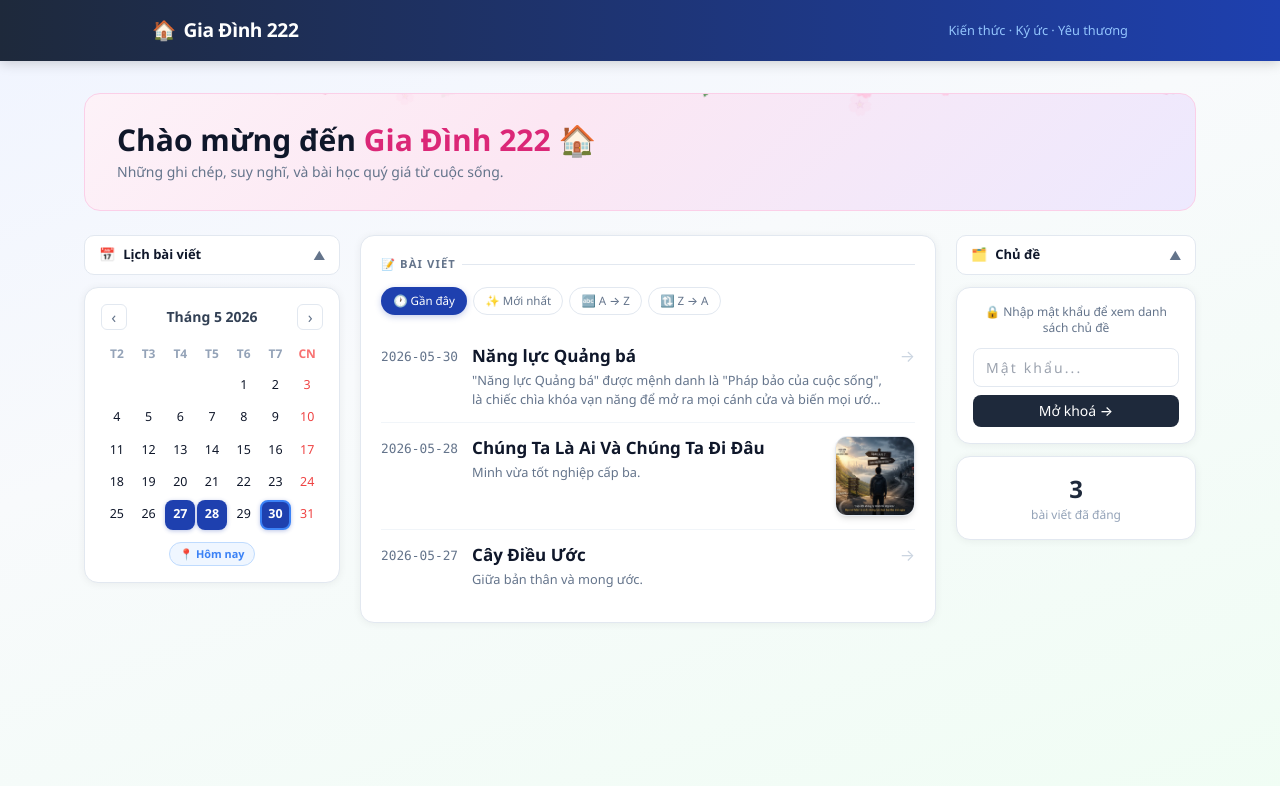
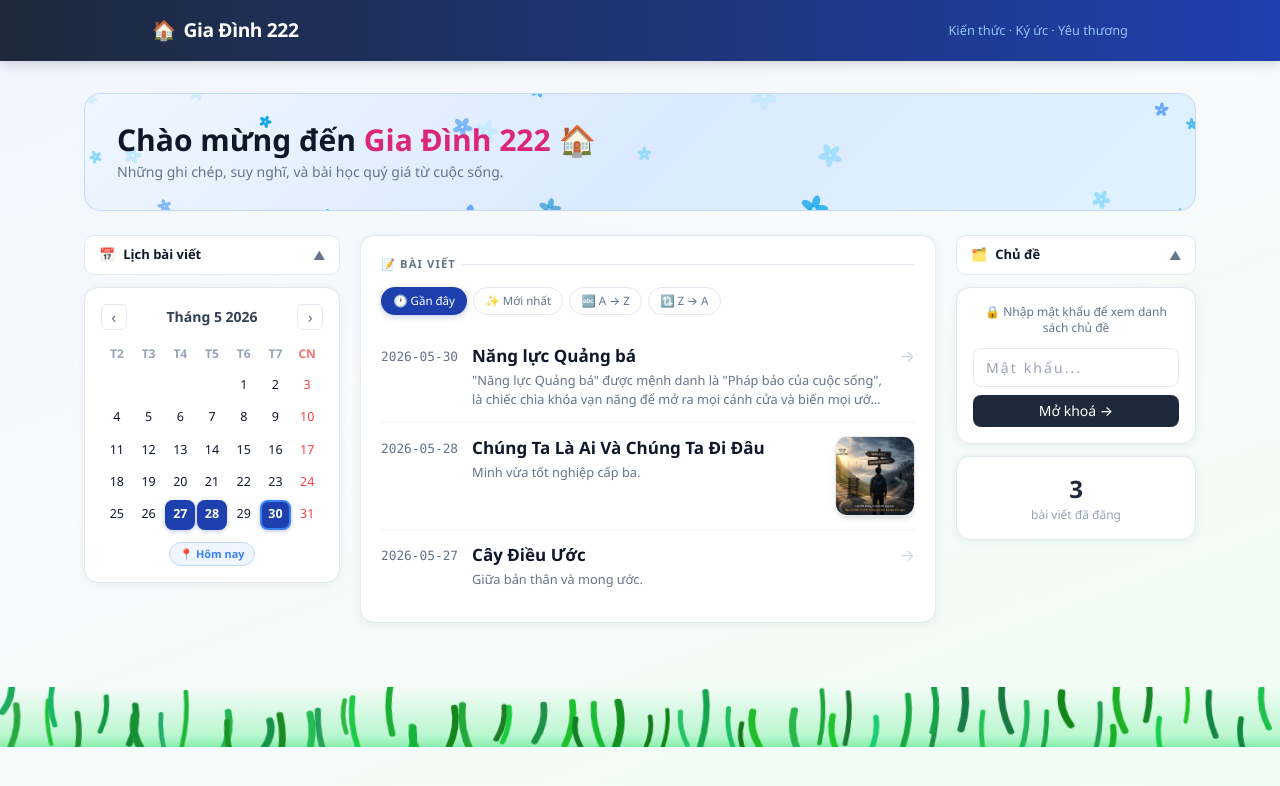
Before and after one commit to vodaivan/obsidian-garden, a Next.js app: page / in a window 1280 px wide. Shown: the top 786 px of the page. Built offline with nearby package versions, Linux system fonts and the light colour scheme.

Commit message:
feat: blue flower petals, mouse sparkle trail, grass footer

```diff
--- a/app/globals.css
+++ b/app/globals.css
@@ -242,9 +242,10 @@ body {
 /* ── CHERRY BLOSSOM ── */
 .hero-banner {
   position: relative; overflow: hidden;
-  background: linear-gradient(135deg, #fdf2f8 0%, #fce7f3 40%, #ede9fe 100%);
+  background: linear-gradient(135deg, #eff6ff 0%, #dbeafe 50%, #e0f2fe 100%);
   border-radius: 16px; padding: 1.75rem 2rem; margin-bottom: 1.5rem;
-  border: 1px solid #fbcfe8;
+  border: 1px solid #bfdbfe;
+  min-height: 110px;
 }
 .petal {
   position: absolute; top: -40px;
--- a/app/layout.tsx
+++ b/app/layout.tsx
@@ -1,5 +1,7 @@
 import type { Metadata } from 'next'
 import './globals.css'
+import MouseTrail from '@/components/MouseTrail'
+import GrassFooter from '@/components/GrassFooter'
 
 export const metadata: Metadata = {
   title: 'Gia Đình 222',
@@ -32,7 +34,9 @@ export default function RootLayout({ children }: { children: React.ReactNode })
             <span className="tagline hidden sm:block">Kiến thức · Ký ức · Yêu thương</span>
           </div>
         </header>
+        <MouseTrail />
         <main>{children}</main>
+        <GrassFooter />
       </body>
     </html>
   )
--- /dev/null
+++ b/components/BluePetals.tsx
@@ -0,0 +1,110 @@
+'use client'
+
+import { useEffect, useRef } from 'react'
+
+interface Petal {
+  x: number; y: number; size: number
+  speedY: number; speedX: number
+  rotation: number; rotSpeed: number
+  opacity: number; color: string
+}
+
+const BLUES = ['#38bdf8','#0ea5e9','#7dd3fc','#bae6fd','#0284c7','#60a5fa']
+
+export default function BluePetals() {
+  const canvasRef = useRef<HTMLCanvasElement>(null)
+
+  useEffect(() => {
+    const canvas = canvasRef.current
+    if (!canvas) return
+    const ctx = canvas.getContext('2d')
+    if (!ctx) return
+
+    let w = canvas.offsetWidth
+    let h = canvas.offsetHeight
+    canvas.width = w
+    canvas.height = h
+
+    const petals: Petal[] = []
+
+    function makePetal(): Petal {
+      return {
+        x: Math.random() * w,
+        y: -20,
+        size: 4 + Math.random() * 7,
+        speedY: 0.6 + Math.random() * 1.2,
+        speedX: (Math.random() - 0.5) * 0.8,
+        rotation: Math.random() * Math.PI * 2,
+        rotSpeed: (Math.random() - 0.5) * 0.06,
+        opacity: 0.5 + Math.random() * 0.5,
+        color: BLUES[Math.floor(Math.random() * BLUES.length)],
+      }
+    }
+
+    // Draw a 5-petal flower
+    function drawFlower(ctx: CanvasRenderingContext2D, p: Petal) {
+      ctx.save()
+      ctx.globalAlpha = p.opacity
+      ctx.translate(p.x, p.y)
+      ctx.rotate(p.rotation)
+      ctx.fillStyle = p.color
+
+      for (let i = 0; i < 5; i++) {
+        ctx.save()
+        ctx.rotate((i * Math.PI * 2) / 5)
+        ctx.beginPath()
+        ctx.ellipse(0, -p.size * 0.65, p.size * 0.35, p.size * 0.65, 0, 0, Math.PI * 2)
+        ctx.fill()
+        ctx.restore()
+      }
+      // center dot
+      ctx.fillStyle = '#fff'
+      ctx.globalAlpha = p.opacity * 0.8
+      ctx.beginPath()
+      ctx.arc(0, 0, p.size * 0.2, 0, Math.PI * 2)
+      ctx.fill()
+
+      ctx.restore()
+    }
+
+    // Seed initial petals spread across screen
+    for (let i = 0; i < 22; i++) {
+      const p = makePetal()
+      p.y = Math.random() * h
+      petals.push(p)
+    }
+
+    let raf: number
+    function animate() {
+      ctx.clearRect(0, 0, w, h)
+      for (let i = petals.length - 1; i >= 0; i--) {
+        const p = petals[i]
+        p.y += p.speedY
+        p.x += p.speedX + Math.sin(p.y * 0.02) * 0.4
+        p.rotation += p.rotSpeed
+        drawFlower(ctx, p)
+        if (p.y > h + 20) petals.splice(i, 1, makePetal())
+      }
+      raf = requestAnimationFrame(animate)
+    }
+
+    animate()
+
+    const ro = new ResizeObserver(() => {
+      w = canvas.offsetWidth
+      h = canvas.offsetHeight
+      canvas.width = w
+      canvas.height = h
+    })
+    ro.observe(canvas)
+
+    return () => { cancelAnimationFrame(raf); ro.disconnect() }
+  }, [])
+
+  return (
+    <canvas
+      ref={canvasRef}
+      className="absolute inset-0 w-full h-full rounded-2xl pointer-events-none"
+    />
+  )
+}
--- /dev/null
+++ b/components/GrassFooter.tsx
@@ -0,0 +1,66 @@
+'use client'
+
+export default function GrassFooter() {
+  // 60 grass blades with varied heights and animation delays
+  const blades = Array.from({ length: 60 }, (_, i) => ({
+    id: i,
+    left: (i / 60) * 100 + (Math.random() * 1.8 - 0.9),
+    height: 28 + Math.random() * 28,
+    width: 3 + Math.random() * 3,
+    delay: (Math.random() * 2).toFixed(2),
+    duration: (1.8 + Math.random() * 1.4).toFixed(2),
+    color: `hsl(${120 + Math.random() * 30}, ${60 + Math.random() * 20}%, ${28 + Math.random() * 18}%)`,
+    bend: Math.random() > 0.5 ? 1 : -1,
+  }))
+
+  return (
+    <div
+      style={{
+        position: 'relative',
+        width: '100%',
+        height: '60px',
+        overflow: 'hidden',
+        marginTop: '2rem',
+        background: 'linear-gradient(to bottom, transparent 0%, #bbf7d0 80%, #86efac 100%)',
+      }}
+    >
+      <style>{`
+        @keyframes sway {
+          0%,100% { transform: rotate(0deg); transform-origin: bottom center; }
+          25%      { transform: rotate(4deg); transform-origin: bottom center; }
+          75%      { transform: rotate(-4deg); transform-origin: bottom center; }
+        }
+        .blade { animation: sway linear infinite; }
+      `}</style>
+
+      <svg
+        viewBox={`0 0 1000 60`}
+        preserveAspectRatio="none"
+        style={{ width: '100%', height: '100%', position: 'absolute', bottom: 0 }}
+      >
+        {blades.map(b => {
+          const x = b.left * 10  // map 0-100% → 0-1000
+          const bx = b.bend * b.width * 1.5
+          return (
+            <g key={b.id}>
+              <style>{`
+                #blade-${b.id} {
+                  animation: sway ${b.duration}s ${b.delay}s ease-in-out infinite;
+                  transform-origin: ${x}px 60px;
+                }
+              `}</style>
+              <path
+                id={`blade-${b.id}`}
+                d={`M${x},60 Q${x + bx},${60 - b.height * 0.5} ${x + bx * 0.6},${60 - b.height}`}
+                stroke={b.color}
+                strokeWidth={b.width}
+                fill="none"
+                strokeLinecap="round"
+              />
+            </g>
+          )
+        })}
+      </svg>
+    </div>
+  )
+}
--- a/components/HomePage.tsx
+++ b/components/HomePage.tsx
@@ -4,7 +4,7 @@ import { useState } from 'react'
 import Calendar from './Calendar'
 import PostList from './PostList'
 import TopicSidebar from './TopicSidebar'
-import CherryBlossom from './CherryBlossom'
+import BluePetals from './BluePetals'
 
 interface Post { slug: string; title: string; date: string; description: string; topic: string; firstImage: string }
 
@@ -26,7 +26,7 @@ export default function HomePage({ posts, postsByDate }: Props) {
     <div className="max-w-6xl mx-auto px-3 sm:px-5 py-6 sm:py-8">
       {/* Hero banner với hoa anh đào */}
       <div className="hero-banner mb-6">
-        <CherryBlossom />
+        <BluePetals />
         <div className="relative z-10">
           <h1 className="text-2xl sm:text-3xl font-bold text-slate-900 mb-1">
             Chào mừng đến <span className="text-pink-600">Gia Đình 222</span> 🏠
--- /dev/null
+++ b/components/MouseTrail.tsx
@@ -0,0 +1,70 @@
+'use client'
+
+import { useEffect } from 'react'
+
+const COLORS = ['#38bdf8','#7dd3fc','#0ea5e9','#bae6fd','#60a5fa','#e0f2fe']
+
+export default function MouseTrail() {
+  useEffect(() => {
+    const sparkles: HTMLDivElement[] = []
+
+    function spawn(x: number, y: number) {
+      const el = document.createElement('div')
+      const size = 5 + Math.random() * 8
+      const color = COLORS[Math.floor(Math.random() * COLORS.length)]
+      const dx = (Math.random() - 0.5) * 40
+      const dy = (Math.random() - 0.5) * 40 - 15
+
+      Object.assign(el.style, {
+        position: 'fixed',
+        left: `${x - size / 2}px`,
+        top:  `${y - size / 2}px`,
+        width:  `${size}px`,
+        height: `${size}px`,
+        borderRadius: '50%',
+        background: color,
+        boxShadow: `0 0 ${size}px ${color}`,
+        pointerEvents: 'none',
+        zIndex: '9999',
+        transition: 'transform 0.6s ease-out, opacity 0.6s ease-out',
+        opacity: '1',
+      })
+
+      document.body.appendChild(el)
+      sparkles.push(el)
+
+      // Trigger animation
+      requestAnimationFrame(() => {
+        el.style.transform = `translate(${dx}px, ${dy}px) scale(0.1)`
+        el.style.opacity = '0'
+      })
+
+      setTimeout(() => {
+        el.remove()
+        const idx = sparkles.indexOf(el)
+        if (idx > -1) sparkles.splice(idx, 1)
+      }, 650)
+    }
+
+    let last = 0
+    function onMove(e: MouseEvent) {
+      const now = Date.now()
+      if (now - last < 30) return  // throttle ~33fps
+      last = now
+      // Spawn 2-3 sparkles per move event
+      for (let i = 0; i < 2; i++) {
+        const jx = (Math.random() - 0.5) * 10
+        const jy = (Math.random() - 0.5) * 10
+        spawn(e.clientX + jx, e.clientY + jy)
+      }
+    }
+
+    window.addEventListener('mousemove', onMove)
+    return () => {
+      window.removeEventListener('mousemove', onMove)
+      sparkles.forEach(el => el.remove())
+    }
+  }, [])
+
+  return null
+}
```
